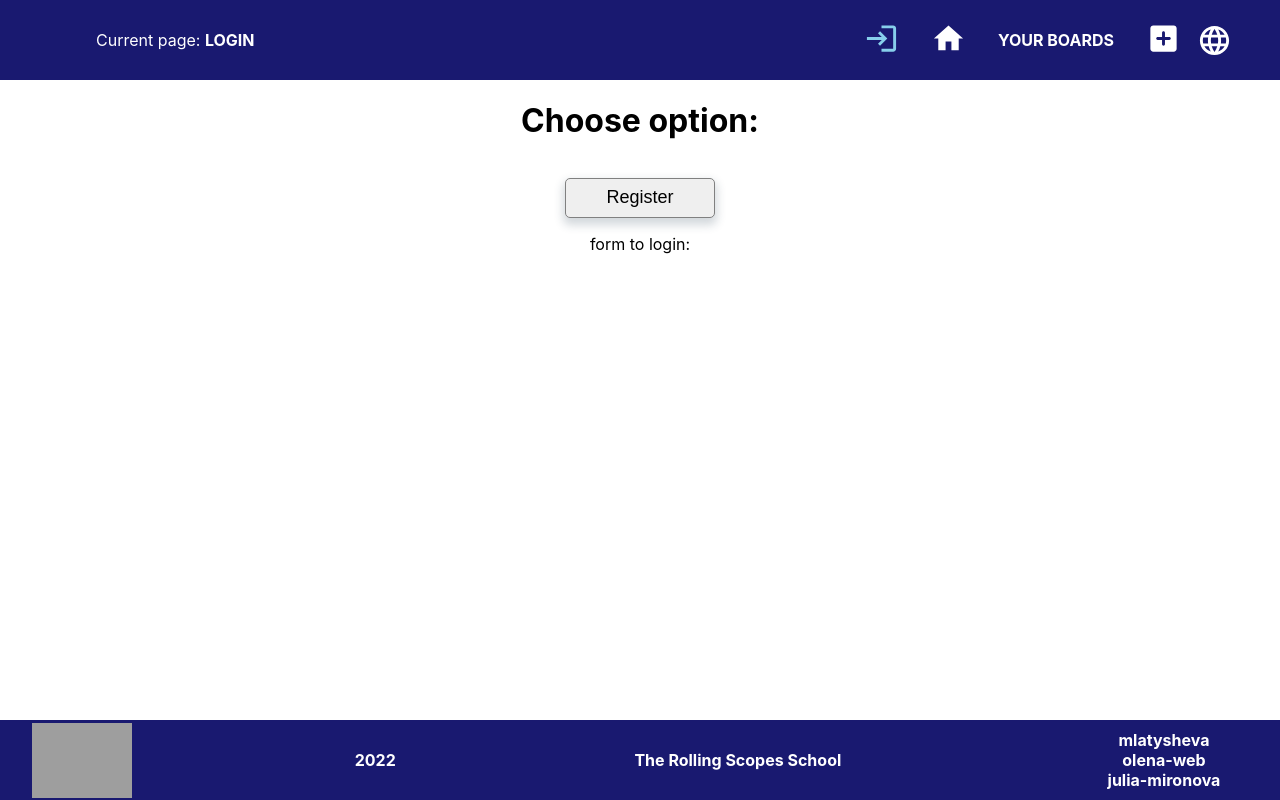
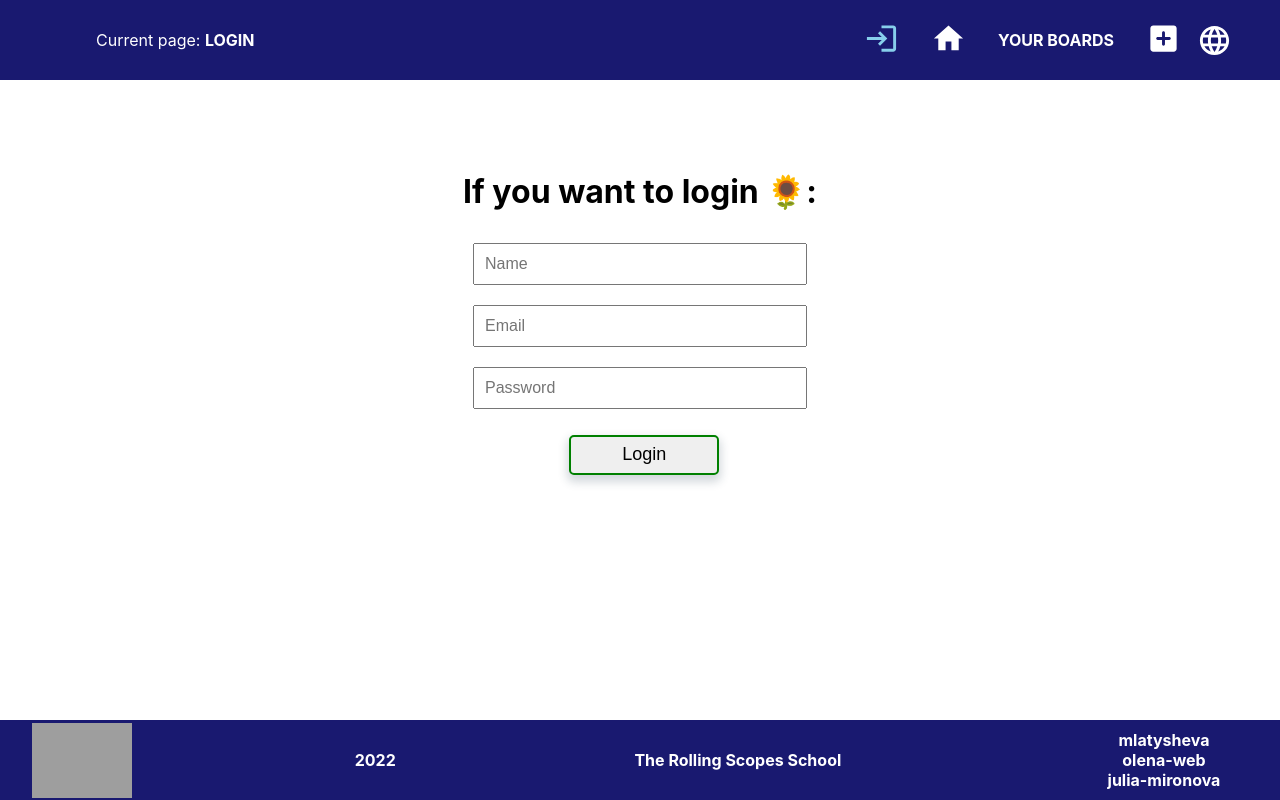
Before and after one commit to mlatysheva/project-management-app, a React (Create React App) app in the folder project-management-app/: page /login in a window 1280 px wide. Built offline with nearby package versions, Linux system fonts and the light colour scheme; grey boxes are pictures that could not be loaded.

Commit message:
fix: login css

```diff
--- a/project-management-app/src/components/Header.tsx
+++ b/project-management-app/src/components/Header.tsx
@@ -42,7 +42,7 @@ function Header() {
 		<header className="header">
 			<CurrentPage />
 			<nav className="nav">
-				{/*if not login change icon to logout
+				{/*if not login = true change icon to logout
           <NavLink to="/logout">
 					<Tooltip title="Logout">
 						<LogoutIcon fontSize="large" />
--- a/project-management-app/src/components/Login/Login.tsx
+++ b/project-management-app/src/components/Login/Login.tsx
@@ -7,11 +7,11 @@ function openRegister() {
 function Login() {
 	return (
 		<div className="main">
-			<h1>Choose option:</h1>
+			<LoginForm />
+			{/*<h1>If you are not registered click 🗺️: </h1>
 			<button id="register" onClick={openRegister}>
 				Register
-			</button>
-			<LoginForm />
+			</button>*/}
 		</div>
 	);
 }
--- a/project-management-app/src/components/Login/LoginForm.tsx
+++ b/project-management-app/src/components/Login/LoginForm.tsx
@@ -1,5 +1,39 @@
+import React, { useState } from "react";
+import "./login.css";
+
 function LoginForm() {
-	return <>form to login:</>;
+	const [name, setName] = useState("");
+	const [email, setEmail] = useState("");
+	const [password, setPassword] = useState("");
+	return (
+		<form className="login__form">
+			<h1>If you want to login 🌻:</h1>
+			<input
+				className="login__input"
+				type="name"
+				placeholder="Name"
+				value={name}
+				onChange={(e) => setName(e.target.value)}
+			/>
+			<input
+				className="login__input"
+				type="email"
+				placeholder="Email"
+				value={email}
+				onChange={(e) => setEmail(e.target.value)}
+			/>
+			<input
+				className="login__input"
+				type="password"
+				placeholder="Password"
+				value={password}
+				onChange={(e) => setPassword(e.target.value)}
+			/>
+			<button type="submit" className="login__btn">
+				Login
+			</button>
+		</form>
+	);
 }
 
 export default LoginForm;
--- /dev/null
+++ b/project-management-app/src/components/Login/login.css
@@ -0,0 +1,16 @@
+.login__form {
+	display: flex;
+	flex-direction: column;
+	margin-top: 20%;
+}
+
+.login__input {
+	margin: 10px;
+	padding: 10px;
+	font-size: medium;
+}
+
+.login__btn {
+	border: 2px solid green;
+	margin-left: 30%;
+}
--- a/project-management-app/src/components/Logout/Logout.tsx
+++ b/project-management-app/src/components/Logout/Logout.tsx
@@ -1,7 +1,20 @@
+import { useNavigate } from "react-router-dom";
+import "./logout.css";
+
 function Logout() {
+	const navigate = useNavigate();
 	return (
 		<div className="main">
-			<h1>Logout:</h1>
+			<div className="logout__form">
+				<h1>Welcome (name)!</h1>
+				<button
+					className="logout__btn"
+					id="logout"
+					onClick={() => navigate("/")}
+				>
+					Logout
+				</button>
+			</div>
 		</div>
 	);
 }
--- /dev/null
+++ b/project-management-app/src/components/Logout/logout.css
@@ -0,0 +1,10 @@
+.logout__form {
+	display: flex;
+	flex-direction: column;
+	margin-top: 20%;
+}
+
+.logout__btn {
+	border: 2px solid rgb(222, 52, 18);
+	margin-left: 30%;
+}
```
